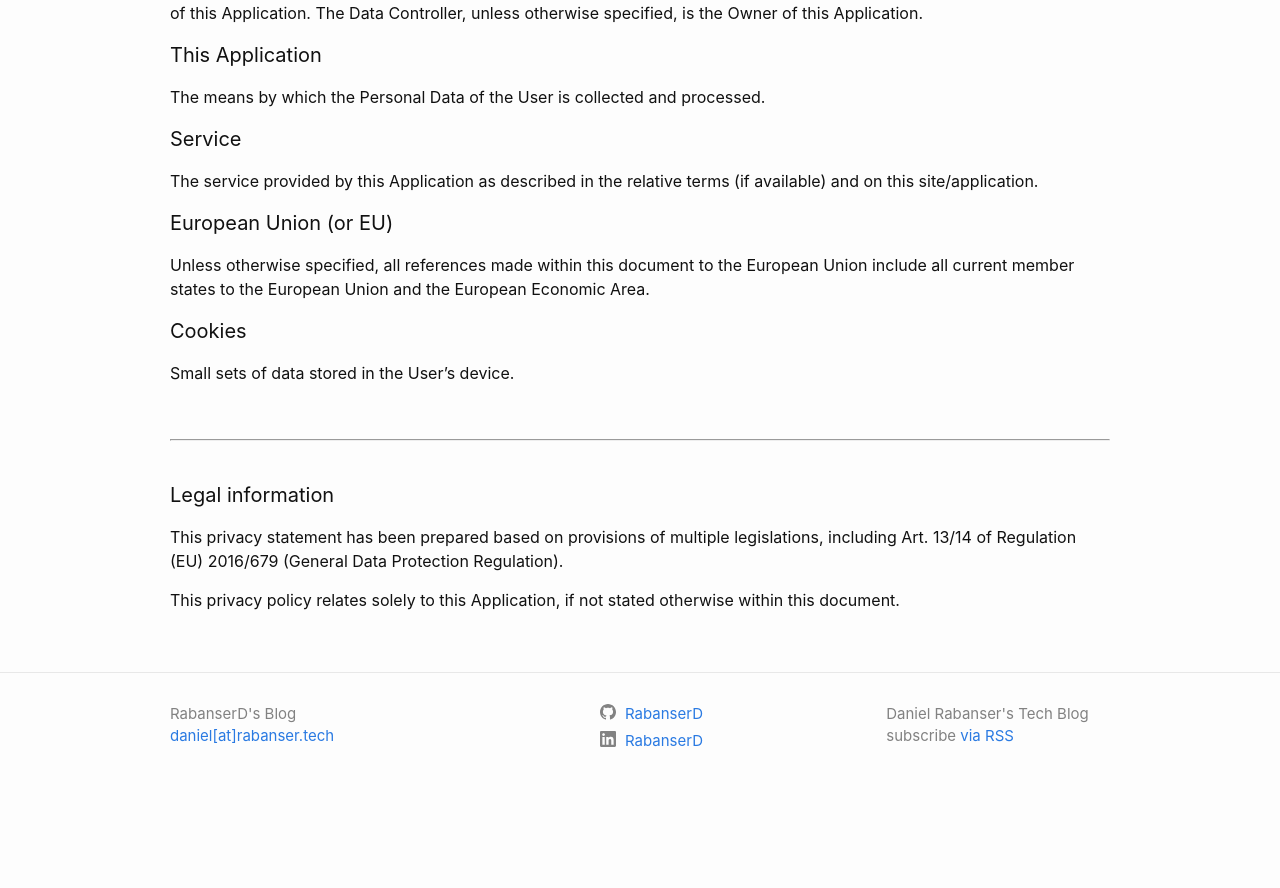
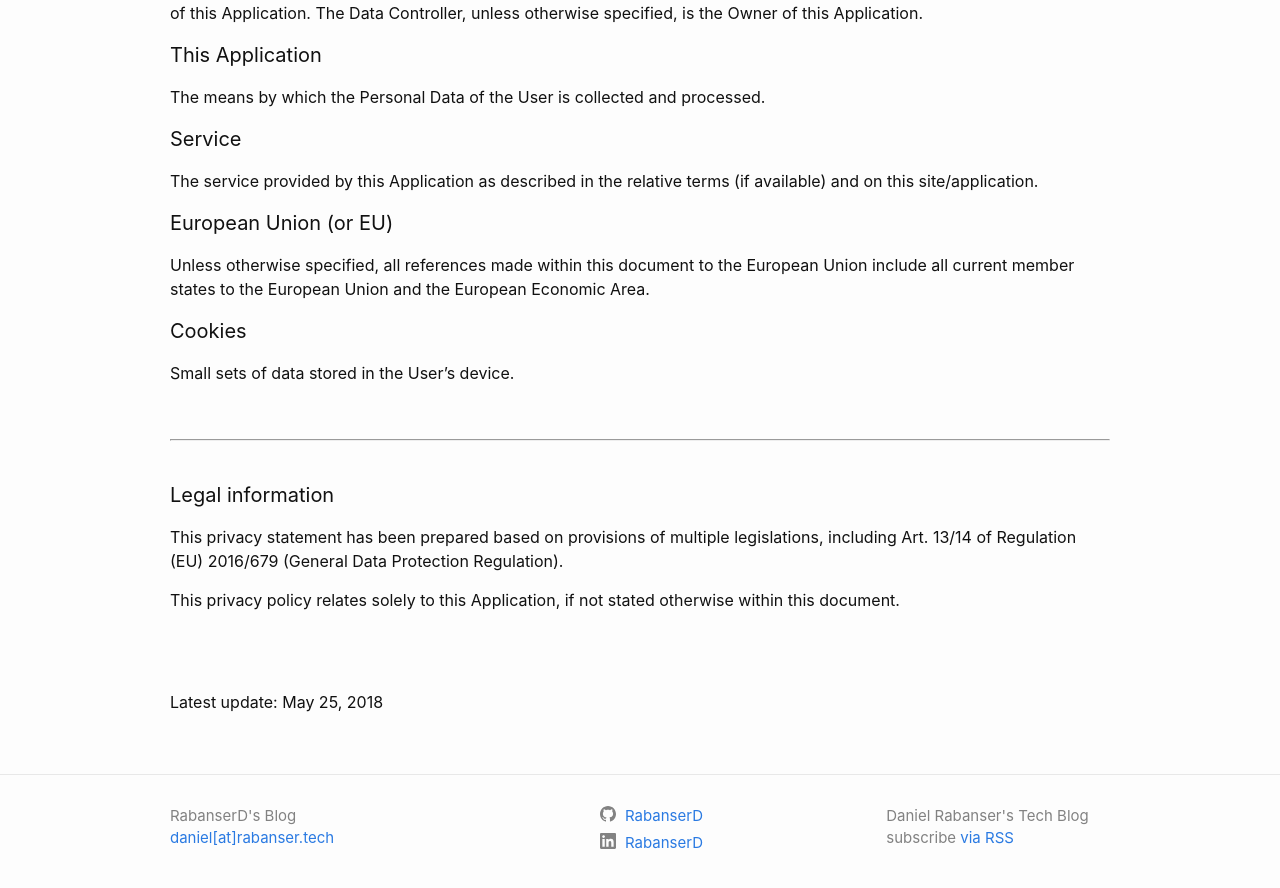
Before and after one commit to kwchan19/rabanserd.github.io, a Jekyll site: the page built from legal.md, in a window 1280 px wide and 900 px high, scrolled down 6633 px. Shown: the top 888 px of the window. Built offline with Jekyll 4.4.1, drawn with Linux system fonts in a browser that asks for light colours; comment, search, counter and statistics services are not loaded; before the commit the page ends 7431 px from its top, so only the background shows below that.

Commit message:
fix legal

```diff
--- a/legal.md
+++ b/legal.md
@@ -256,6 +256,10 @@ This privacy statement has been prepared based on provisions of multiple legisla
 
 This privacy policy relates solely to this Application, if not stated otherwise within this document.
 
+<br><br>
+
+Latest update: May 25, 2018
+
 [1]: https://www.google.com/intl/en/policies/privacy/
 [2]: https://tools.google.com/dlpage/gaoptout?hl=en
 [3]: https://help.disqus.com/customer/portal/articles/466259-privacy-policy
```
